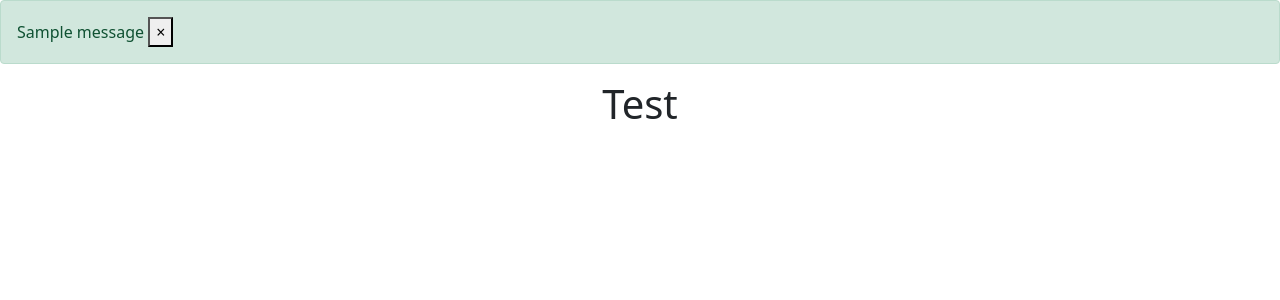
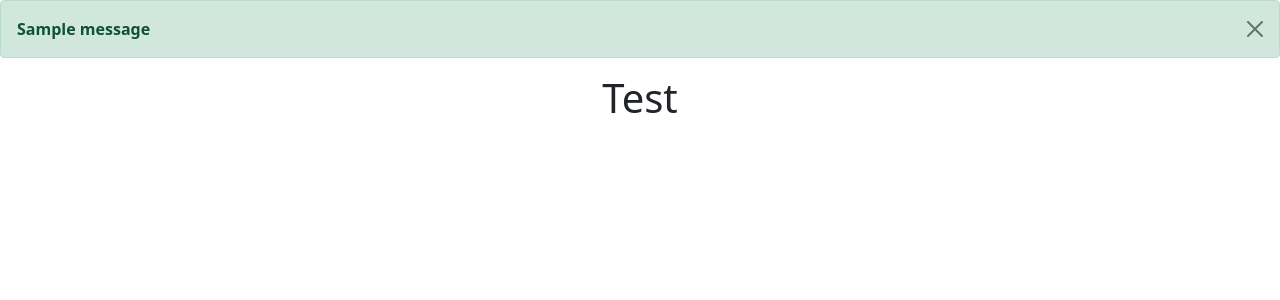
Before and after one commit to JoaoZati/flask-notes, a Flask app: page / in a window 1280 px wide. Shown: the part 56-356 px from the top of the page. Run offline with Flask 2, Linux system fonts and the light colour scheme; one stand-in notice (Sample message) is shown.

Commit message:
Flashing messages: - Fixing button error in flash message

```diff
--- a/website/templates/base/base.html
+++ b/website/templates/base/base.html
@@ -12,18 +12,14 @@
     {% if messages %}
         {% for category, message in messages %}
             {% if category == 'error' %}
-                <div class="alert alert-danger alter-dismissable fade show" role="alert">
-                    {{ message }}
-                    <button type="button" class="close" data-dismiss="alert">
-                        <span aria-hidden="true">&times;</span>
-                    </button>
+                <div class="alert alert-warning alert-dismissible fade show" role="alert">
+                  <strong>{{ message }}</strong>
+                  <button type="button" class="btn-close" data-bs-dismiss="alert" aria-label="Close"></button>
                 </div>
             {% elif category == 'success' %}
-                <div class="alert alert-success alter-dismissable fade show" role="alert">
-                    {{ message }}
-                    <button type="button" class="close" data-dismiss="alert">
-                        <span aria-hidden="true">&times;</span>
-                    </button>
+                <div class="alert alert-success alert-dismissible fade show" role="alert">
+                  <strong>{{ message }}</strong>
+                  <button type="button" class="btn-close" data-bs-dismiss="alert" aria-label="Close"></button>
                 </div>
             {% endif %}
         {% endfor %}
```
